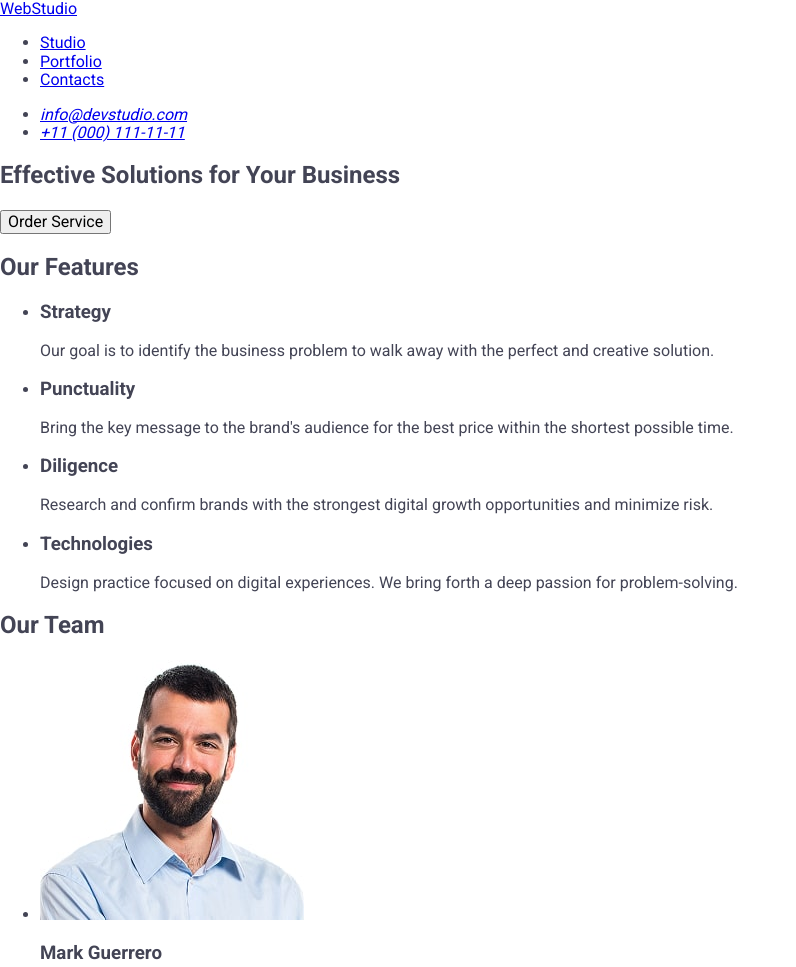
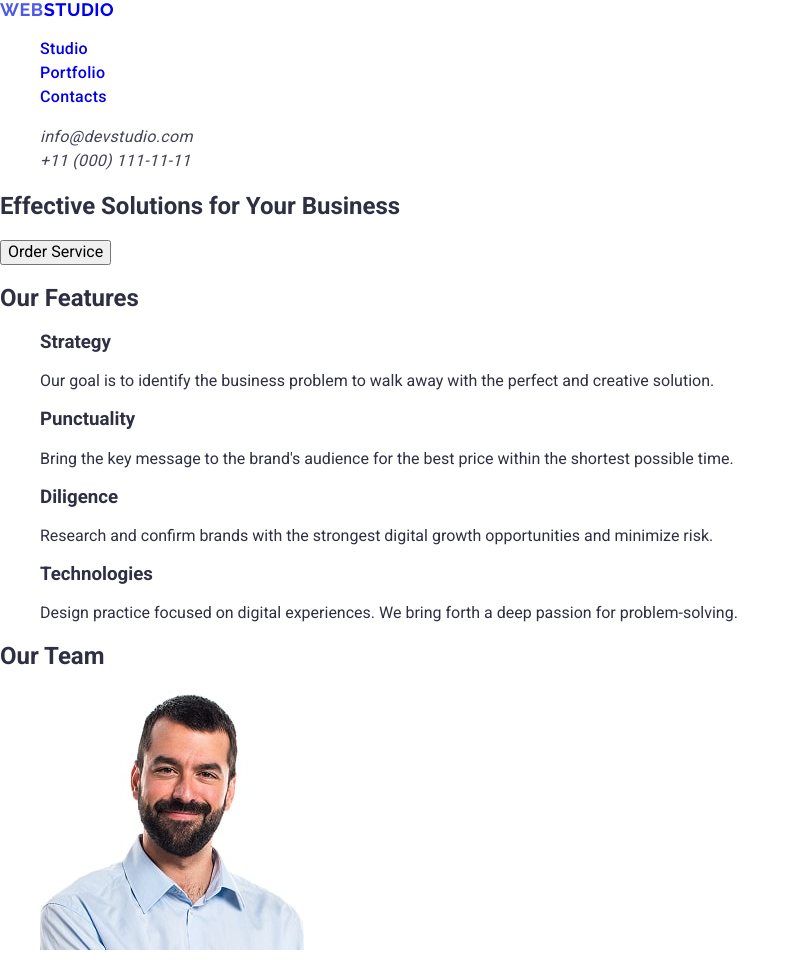
Before and after one commit to 0DarkDante/goit-markup-hw-02, a plain HTML site: page index.html in a window 1280 px wide. Shown: the top 967 px of the page, without its empty margins (0-796 px from the left). Drawn offline with nearby package versions, Linux system fonts and the light colour scheme.

Commit message:
add clasess

```diff
--- a/index.html
+++ b/index.html
@@ -20,7 +20,9 @@
   <body>
     <header class="header">
       <nav class="header-navigation">
-        <a href="./index.html" class="header-logo">WebStudio</a>
+        <a href="./index.html" class="header-logo"
+          ><span class="header-logo-span">Web</span>Studio</a
+        >
         <ul class="header-menu-list">
           <li class="header-menu-item">
             <a href="#" class="header-menu-link">Studio</a>
@@ -35,20 +37,28 @@
       </nav>
 
       <address class="header-addres">
-        <ul>
-          <li><a href="mailto:info@devstudio.com">info@devstudio.com</a></li>
-          <li><a href="tel:+110001111111">+11 (000) 111-11-11</a></li>
+        <ul class="header-addres-list">
+          <li class="header-addres-item">
+            <a href="mailto:info@devstudio.com" class="header-addres-link"
+              >info@devstudio.com</a
+            >
+          </li>
+          <li class="header-addres-item">
+            <a href="tel:+110001111111" class="header-addres-link"
+              >+11 (000) 111-11-11</a
+            >
+          </li>
         </ul>
       </address>
     </header>
 
-    <main>
-      <section>
-        <h1>Effective Solutions for Your Business</h1>
-        <button type="button">Order Service</button>
+    <main class="main">
+      <section class="hero">
+        <h1 class="hero-title">Effective Solutions for Your Business</h1>
+        <button type="button" class="hero-btn">Order Service</button>
       </section>
 
-      <section>
+      <section class="features">
         <h2>Our Features</h2>
         <ul>
           <li>
--- a/styles/style.css
+++ b/styles/style.css
@@ -1,8 +1,42 @@
 body {
   font-family: 'Roboto', sans-serif;
-  color: #434455;
+  color: #2e2f42;
 }
 
 button {
   cursor: pointer;
 }
+
+a {
+  text-decoration: none;
+}
+
+ul {
+  list-style: none;
+}
+
+.header-logo {
+  font-family: "Raleway", sans-serif;
+  font-weight: 700;
+  font-size: 18px;
+  line-height: 1.16;
+  letter-spacing: 0.03em;
+  text-transform: uppercase;
+}
+
+.header-logo-span {
+  color: #4d5ae5;
+}
+
+.header-menu-link {
+  font-weight: 500;
+  font-size: 16px;
+  line-height: 1.5;
+  letter-spacing: 0.02em;
+}
+
+.header-addres-link {
+  line-height: 1.5;
+  letter-spacing: 0.02em;
+  color: #434455;
+}
```
